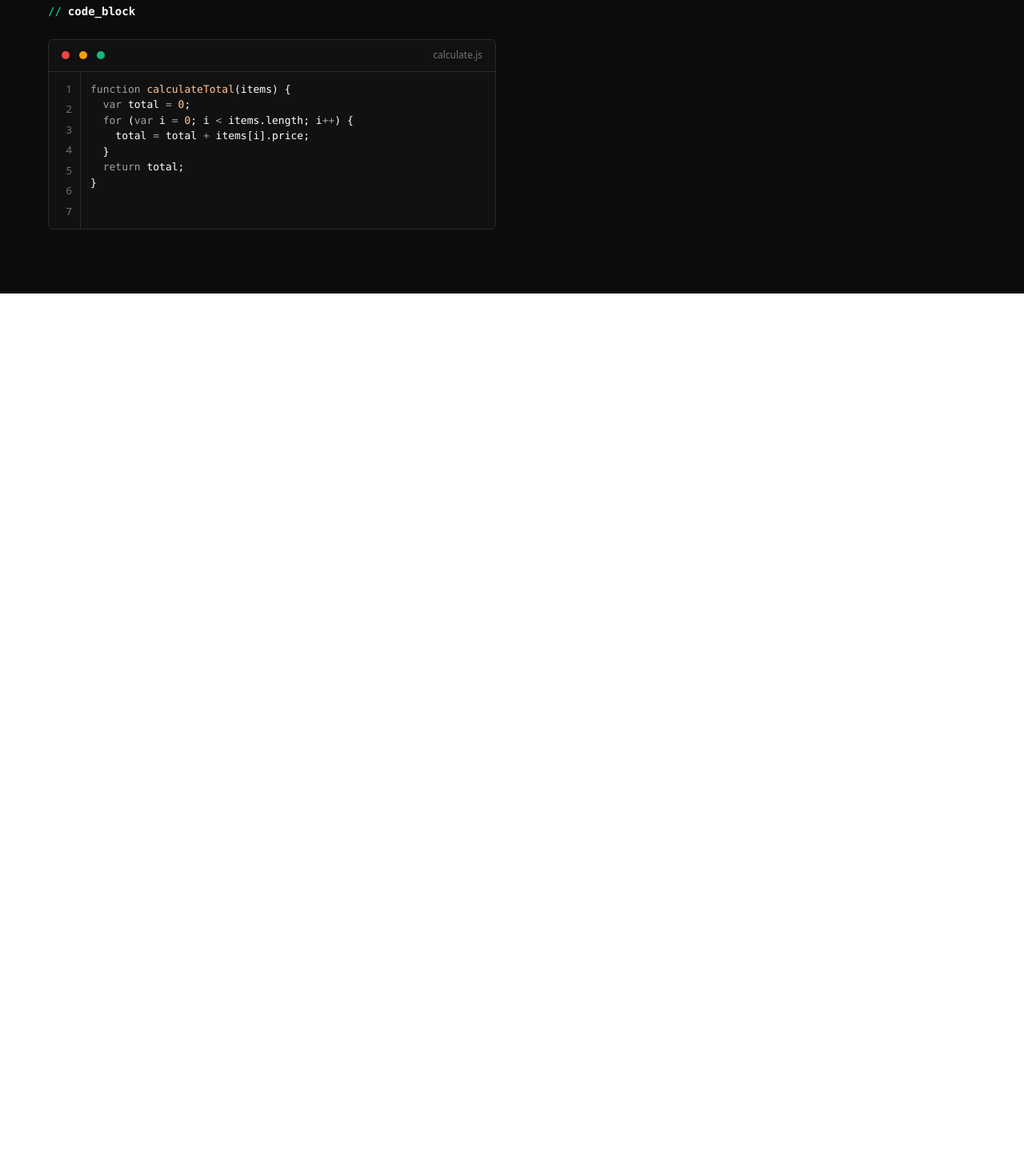
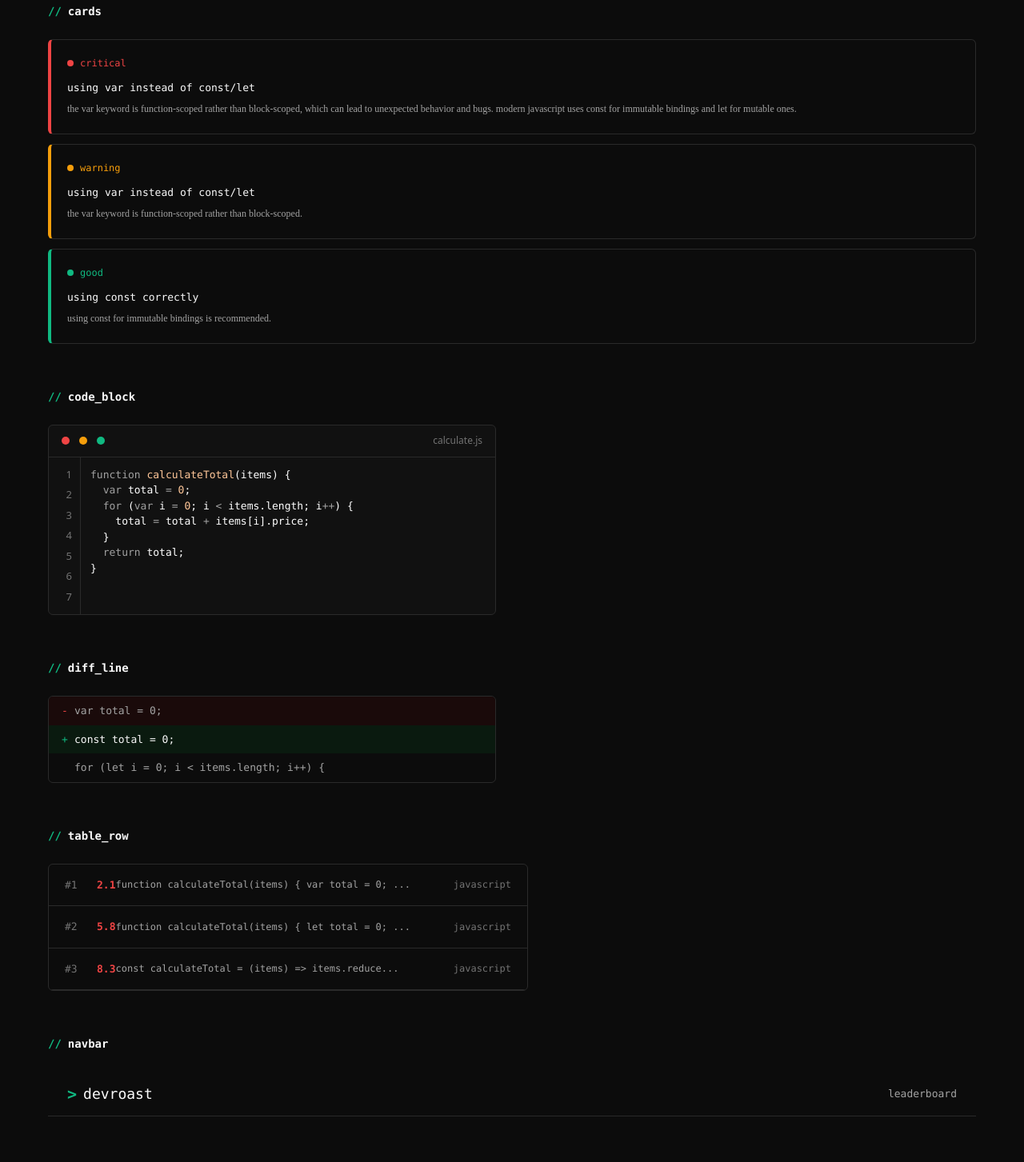
Before and after one commit to burn-c/devroast, a Next.js app: page /design-system in a window 1280 px wide. Shown: the part 1000-2453 px from the top of the page at 80% size. Before the commit the page ends 1367 px from the top, so only its background shows below. Built offline with nearby package versions, Linux system fonts and the light colour scheme.

Commit message:
docs: add all new components to design-system page

```diff
--- a/src/app/design-system/page.tsx
+++ b/src/app/design-system/page.tsx
@@ -1,4 +1,13 @@
-import { Badge, Button, CodeBlock } from "@/components/ui";
+import {
+	Badge,
+	Button,
+	Card,
+	CodeBlock,
+	DiffLine,
+	Navbar,
+	ScoreRing,
+	TableRow,
+} from "@/components/ui";
 import { ToggleExample } from "./toggle-example";
 
 export default async function DesignSystem() {
@@ -13,6 +22,7 @@ export default async function DesignSystem() {
 	return (
 		<div className="min-h-screen bg-[#0C0C0C] p-[80px_60px]">
 			<div className="flex flex-col gap-14">
+				{/* Button */}
 				<section>
 					<div className="flex flex-col gap-1 mb-5">
 						<span className="text-[#FAFAFA] font-mono text-[18px] font-bold">
@@ -127,6 +137,7 @@ export default async function DesignSystem() {
 					</div>
 				</section>
 
+				{/* Toggle */}
 				<section>
 					<div className="flex items-center gap-2 mb-6">
 						<span className="text-[#10B981] font-mono text-[14px] font-bold">
@@ -142,6 +153,7 @@ export default async function DesignSystem() {
 					</div>
 				</section>
 
+				{/* Badge */}
 				<section>
 					<div className="flex items-center gap-2 mb-6">
 						<span className="text-[#10B981] font-mono text-[14px] font-bold">
@@ -160,6 +172,40 @@ export default async function DesignSystem() {
 					</div>
 				</section>
 
+				{/* Cards */}
+				<section>
+					<div className="flex items-center gap-2 mb-6">
+						<span className="text-[#10B981] font-mono text-[14px] font-bold">
+							&#47;&#47;
+						</span>
+						<span className="text-[#FAFAFA] font-mono text-[14px] font-bold">
+							cards
+						</span>
+					</div>
+
+					<div className="flex flex-col gap-3">
+						<Card
+							variant="critical"
+							label="critical"
+							title="using var instead of const/let"
+							description="the var keyword is function-scoped rather than block-scoped, which can lead to unexpected behavior and bugs. modern javascript uses const for immutable bindings and let for mutable ones."
+						/>
+						<Card
+							variant="warning"
+							label="warning"
+							title="using var instead of const/let"
+							description="the var keyword is function-scoped rather than block-scoped."
+						/>
+						<Card
+							variant="good"
+							label="good"
+							title="using const correctly"
+							description="using const for immutable bindings is recommended."
+						/>
+					</div>
+				</section>
+
+				{/* CodeBlock */}
 				<section>
 					<div className="flex items-center gap-2 mb-6">
 						<span className="text-[#10B981] font-mono text-[14px] font-bold">
@@ -174,6 +220,92 @@ export default async function DesignSystem() {
 						<CodeBlock code={codeExample} filename="calculate.js" />
 					</div>
 				</section>
+
+				{/* DiffLine */}
+				<section>
+					<div className="flex items-center gap-2 mb-6">
+						<span className="text-[#10B981] font-mono text-[14px] font-bold">
+							&#47;&#47;
+						</span>
+						<span className="text-[#FAFAFA] font-mono text-[14px] font-bold">
+							diff_line
+						</span>
+					</div>
+
+					<div className="flex flex-col rounded-[6px] border border-[#2A2A2A] overflow-hidden w-[560px]">
+						<DiffLine type="removed" content="var total = 0;" />
+						<DiffLine type="added" content="const total = 0;" />
+						<DiffLine
+							type="context"
+							content="for (let i = 0; i &lt; items.length; i++) {"
+						/>
+					</div>
+				</section>
+
+				{/* TableRow */}
+				<section>
+					<div className="flex items-center gap-2 mb-6">
+						<span className="text-[#10B981] font-mono text-[14px] font-bold">
+							&#47;&#47;
+						</span>
+						<span className="text-[#FAFAFA] font-mono text-[14px] font-bold">
+							table_row
+						</span>
+					</div>
+
+					<div className="flex flex-col rounded-[6px] border border-[#2A2A2A] overflow-hidden w-full max-w-[600px]">
+						<TableRow
+							rank="#1"
+							score="2.1"
+							codePreview="function calculateTotal(items) { var total = 0; ..."
+							language="javascript"
+						/>
+						<TableRow
+							rank="#2"
+							score="5.8"
+							codePreview="function calculateTotal(items) { let total = 0; ..."
+							language="javascript"
+						/>
+						<TableRow
+							rank="#3"
+							score="8.3"
+							codePreview="const calculateTotal = (items) => items.reduce..."
+							language="javascript"
+						/>
+					</div>
+				</section>
+
+				{/* Navbar */}
+				<section>
+					<div className="flex items-center gap-2 mb-6">
+						<span className="text-[#10B981] font-mono text-[14px] font-bold">
+							&#47;&#47;
+						</span>
+						<span className="text-[#FAFAFA] font-mono text-[14px] font-bold">
+							navbar
+						</span>
+					</div>
+
+					<Navbar links={["leaderboard"]} />
+				</section>
+
+				{/* ScoreRing */}
+				<section>
+					<div className="flex items-center gap-2 mb-6">
+						<span className="text-[#10B981] font-mono text-[14px] font-bold">
+							&#47;&#47;
+						</span>
+						<span className="text-[#FAFAFA] font-mono text-[14px] font-bold">
+							score_ring
+						</span>
+					</div>
+
+					<div className="flex items-center gap-8">
+						<ScoreRing score={3.5} maxScore={10} />
+						<ScoreRing score={8} maxScore={10} />
+						<ScoreRing score={10} maxScore={10} />
+					</div>
+				</section>
 			</div>
 		</div>
 	);
```
